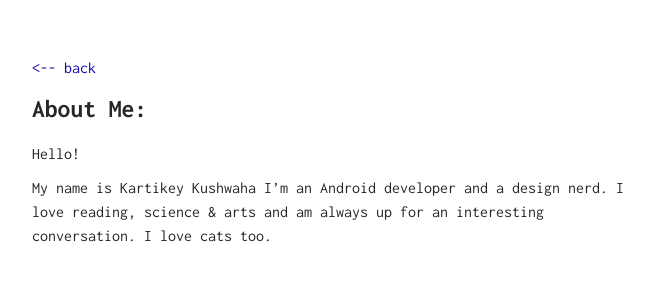
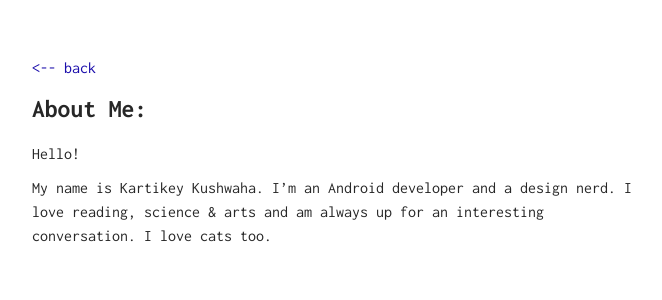
Before and after one commit to krtkush/krtkush.github.io, a Jekyll site: the page built from me/index.md, in a window 1280 px wide. Shown: the top 300 px of the page, without its empty margins (308-970 px from the left). Built offline with Jekyll 4.4.1, drawn with Linux system fonts in a browser that asks for light colours.

Commit message:
Puntuation

```diff
--- a/me/index.md
+++ b/me/index.md
@@ -4,4 +4,4 @@ layout: about
 
 Hello!
 
-My name is Kartikey Kushwaha I'm an Android developer and a design nerd. I love reading, science & arts and am always up for an interesting conversation. I love cats too.
+My name is Kartikey Kushwaha. I'm an Android developer and a design nerd. I love reading, science & arts and am always up for an interesting conversation. I love cats too.
```
